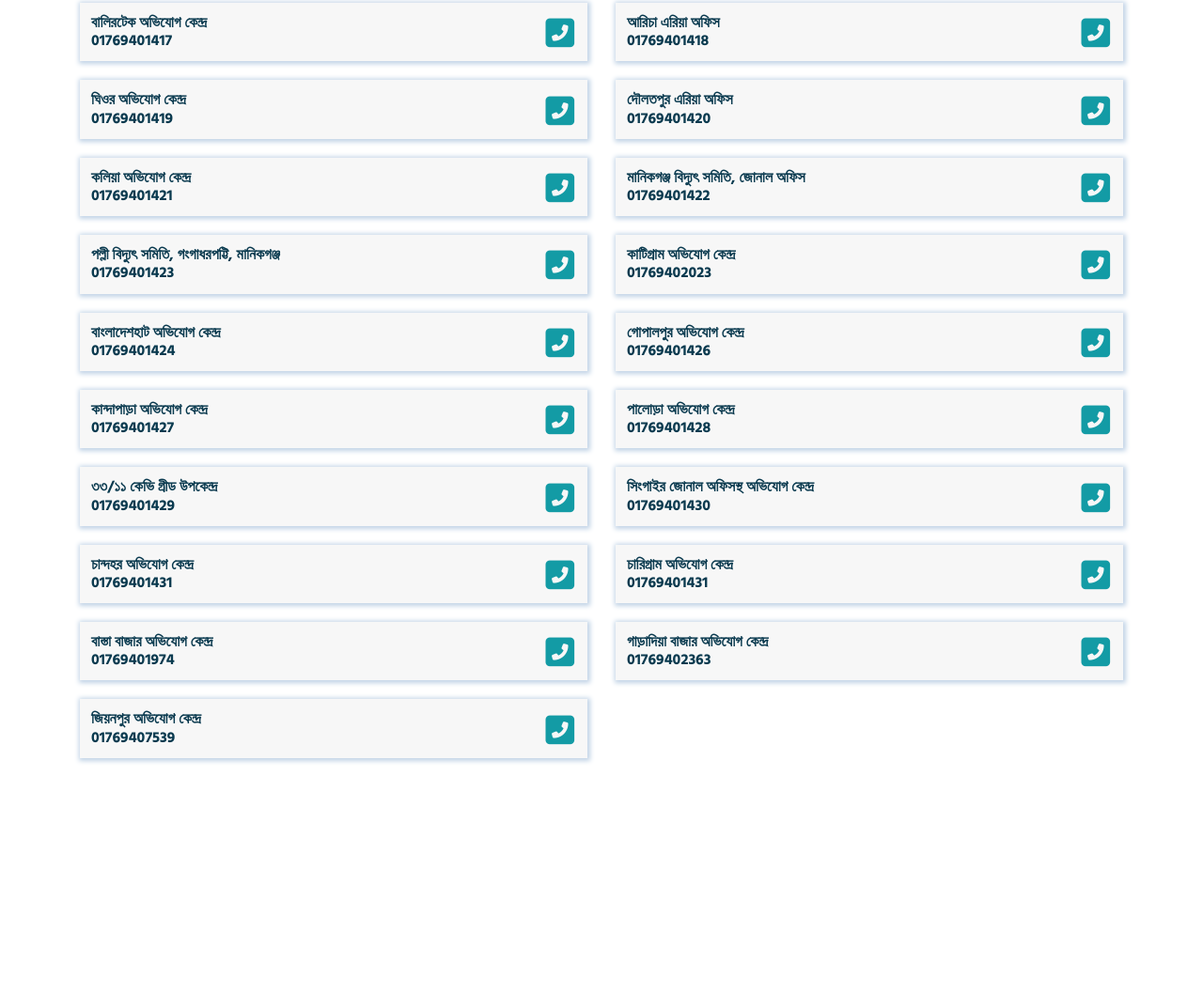
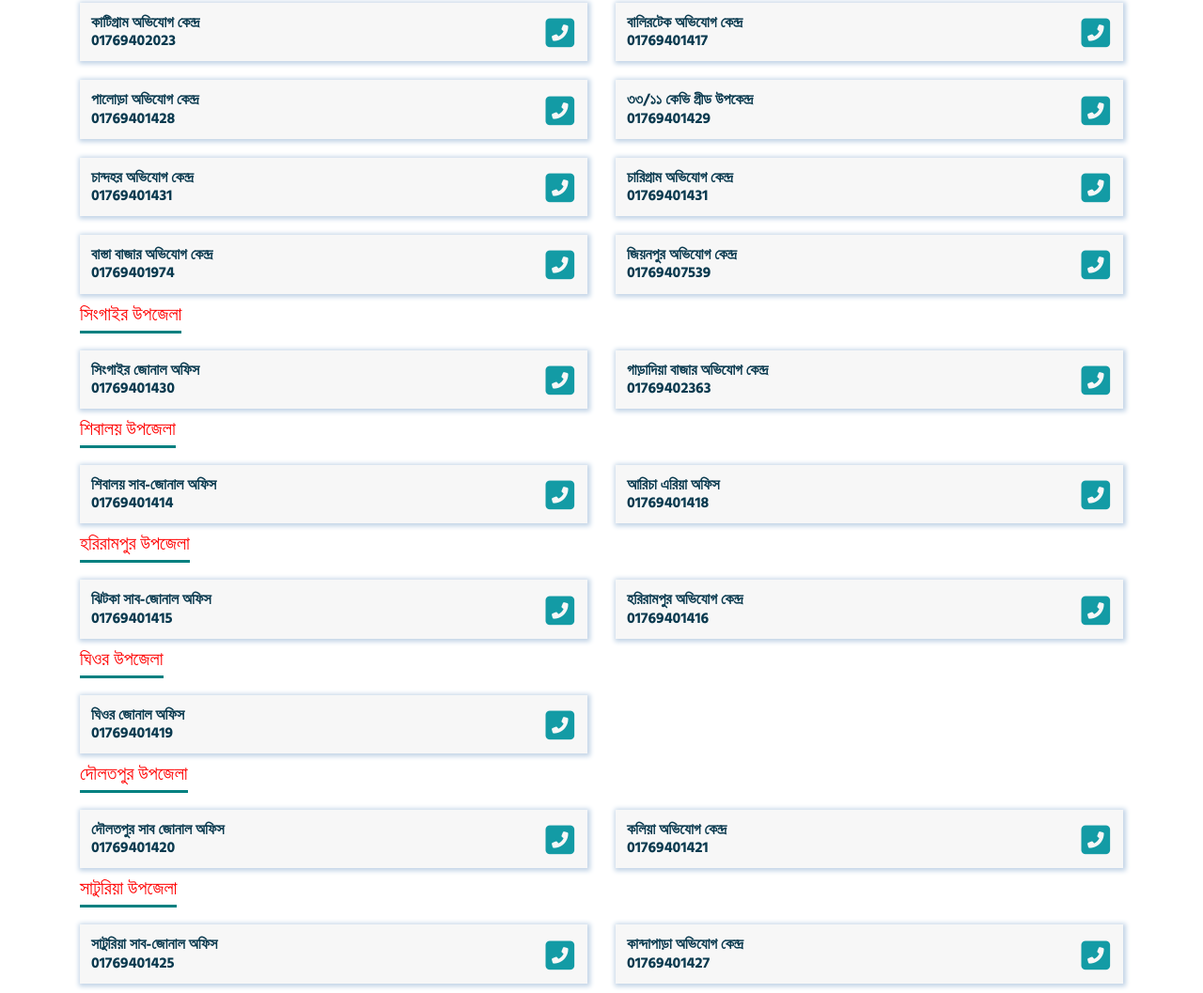
Before and after one commit to Sakhawatdev/manikganj_helpline, a plain HTML site: page htmls/polli_biddut.html in a window 1280 px wide. Shown: the part 335-1392 px from the top of the page at 94% size. Before the commit the page ends 1152 px from the top, so only its background shows below. Drawn offline with nearby package versions, Linux system fonts and the light colour scheme.

Commit message:
polli biddut 2
polli biddut 2

```diff
--- a/htmls/polli_biddut.html
+++ b/htmls/polli_biddut.html
@@ -43,7 +43,7 @@
             font-family: Hind Siliguri;
           "
         >
-          সকল উপজেলা
+          সদর উপজেলা
         </h5>
         <div class="row">
           <div class="col-lg-6 col-md-6 col-sm-12 contact_design">
@@ -60,95 +60,7 @@
           <div class="col-lg-6 col-md-6 col-sm-12 contact_design">
             <div class="card_body">
               <div class="contact_num">
-                <h6>উথুলী এরিয়া অফিস</h6>
-                <h6>01769401414</h6>
-              </div>
-              <div class="call_icon">
-                <a href="tel:+880 1822 663 583"> <i class="fa-solid fa-square-phone-flip"></i></a>
-              </div>
-            </div>
-          </div>
-          <div class="col-lg-6 col-md-6 col-sm-12 contact_design">
-            <div class="card_body">
-              <div class="contact_num">
-                <h6>ঝিটকা অভিযোগ কেন্দ্র</h6>
-                <h6>01769401415</h6>
-              </div>
-              <div class="call_icon">
-                <a href="tel:+880 1822 663 583"> <i class="fa-solid fa-square-phone-flip"></i></a>
-              </div>
-            </div>
-          </div>
-          <div class="col-lg-6 col-md-6 col-sm-12 contact_design">
-            <div class="card_body">
-              <div class="contact_num">
-                <h6>হরিরামপুর অভিযোগ কেন্দ্র</h6>
-                <h6>01769401416</h6>
-              </div>
-              <div class="call_icon">
-                <a href="tel:+880 1822 663 583"> <i class="fa-solid fa-square-phone-flip"></i></a>
-              </div>
-            </div>
-          </div>
-          <div class="col-lg-6 col-md-6 col-sm-12 contact_design">
-            <div class="card_body">
-              <div class="contact_num">
-                <h6>বালিরটেক অভিযোগ কেন্দ্র</h6>
-                <h6>01769401417</h6>
-              </div>
-              <div class="call_icon">
-                <a href="tel:+880 1822 663 583"> <i class="fa-solid fa-square-phone-flip"></i></a>
-              </div>
-            </div>
-          </div>
-          <div class="col-lg-6 col-md-6 col-sm-12 contact_design">
-            <div class="card_body">
-              <div class="contact_num">
-                <h6>আরিচা এরিয়া অফিস</h6>
-                <h6>01769401418</h6>
-              </div>
-              <div class="call_icon">
-                <a href="tel:+880 1822 663 583"> <i class="fa-solid fa-square-phone-flip"></i></a>
-              </div>
-            </div>
-          </div>
-          <div class="col-lg-6 col-md-6 col-sm-12 contact_design">
-            <div class="card_body">
-              <div class="contact_num">
-                <h6>ঘিওর অভিযোগ কেন্দ্র</h6>
-                <h6>01769401419</h6>
-              </div>
-              <div class="call_icon">
-                <a href="tel:+880 1822 663 583"> <i class="fa-solid fa-square-phone-flip"></i></a>
-              </div>
-            </div>
-          </div>
-          <div class="col-lg-6 col-md-6 col-sm-12 contact_design">
-            <div class="card_body">
-              <div class="contact_num">
-                <h6>দৌলতপুর এরিয়া অফিস</h6>
-                <h6>01769401420</h6>
-              </div>
-              <div class="call_icon">
-                <a href="tel:+880 1822 663 583"> <i class="fa-solid fa-square-phone-flip"></i></a>
-              </div>
-            </div>
-          </div>
-          <div class="col-lg-6 col-md-6 col-sm-12 contact_design">
-            <div class="card_body">
-              <div class="contact_num">
-                <h6>কলিয়া অভিযোগ কেন্দ্র</h6>
-                <h6>01769401421</h6>
-              </div>
-              <div class="call_icon">
-                <a href="tel:+880 1822 663 583"> <i class="fa-solid fa-square-phone-flip"></i></a>
-              </div>
-            </div>
-          </div>
-          <div class="col-lg-6 col-md-6 col-sm-12 contact_design">
-            <div class="card_body">
-              <div class="contact_num">
-                <h6>মানিকগঞ্জ বিদ্যুৎ সমিতি, জোনাল অফিস</h6>
+                <h6>মানিকগঞ্জ পল্লী বিদ্যুৎ সমিতি, জোনাল অফিস</h6>
                 <h6>01769401422</h6>
               </div>
               <div class="call_icon">
@@ -170,6 +82,17 @@
           <div class="col-lg-6 col-md-6 col-sm-12 contact_design">
             <div class="card_body">
               <div class="contact_num">
+                <h6>বাংলাদেশহাট অভিযোগ কেন্দ্র</h6>
+                <h6>01769401424</h6>
+              </div>
+              <div class="call_icon">
+                <a href="tel:+880 1822 663 583"> <i class="fa-solid fa-square-phone-flip"></i></a>
+              </div>
+            </div>
+          </div>
+          <div class="col-lg-6 col-md-6 col-sm-12 contact_design">
+            <div class="card_body">
+              <div class="contact_num">
                 <h6>কাটিগ্রাম অভিযোগ কেন্দ্র</h6>
                 <h6>01769402023</h6>
               </div>
@@ -181,15 +104,16 @@
           <div class="col-lg-6 col-md-6 col-sm-12 contact_design">
             <div class="card_body">
               <div class="contact_num">
-                <h6>বাংলাদেশহাট অভিযোগ কেন্দ্র</h6>
-                <h6>01769401424</h6>
+                <h6>বালিরটেক অভিযোগ কেন্দ্র</h6>
+                <h6>01769401417</h6>
               </div>
               <div class="call_icon">
                 <a href="tel:+880 1822 663 583"> <i class="fa-solid fa-square-phone-flip"></i></a>
               </div>
             </div>
           </div>
-          <div class="col-lg-6 col-md-6 col-sm-12 contact_design">
+
+          <!-- <div class="col-lg-6 col-md-6 col-sm-12 contact_design">
             <div class="card_body">
               <div class="contact_num">
                 <h6>গোপালপুর অভিযোগ কেন্দ্র</h6>
@@ -199,18 +123,8 @@
                 <a href="tel:+880 1822 663 583"> <i class="fa-solid fa-square-phone-flip"></i></a>
               </div>
             </div>
-          </div>
-          <div class="col-lg-6 col-md-6 col-sm-12 contact_design">
-            <div class="card_body">
-              <div class="contact_num">
-                <h6>কান্দাপাড়া অভিযোগ কেন্দ্র</h6>
-                <h6>01769401427</h6>
-              </div>
-              <div class="call_icon">
-                <a href="tel:+880 1822 663 583"> <i class="fa-solid fa-square-phone-flip"></i></a>
-              </div>
-            </div>
-          </div>
+          </div> -->
+
           <div class="col-lg-6 col-md-6 col-sm-12 contact_design">
             <div class="card_body">
               <div class="contact_num">
@@ -227,17 +141,6 @@
               <div class="contact_num">
                 <h6>৩৩/১১ কেভি গ্রীড উপকেন্দ্র</h6>
                 <h6>01769401429</h6>
-              </div>
-              <div class="call_icon">
-                <a href="tel:+880 1822 663 583"> <i class="fa-solid fa-square-phone-flip"></i></a>
-              </div>
-            </div>
-          </div>
-          <div class="col-lg-6 col-md-6 col-sm-12 contact_design">
-            <div class="card_body">
-              <div class="contact_num">
-                <h6>সিংগাইর জোনাল অফিসস্থ অভিযোগ কেন্দ্র</h6>
-                <h6>01769401430</h6>
               </div>
               <div class="call_icon">
                 <a href="tel:+880 1822 663 583"> <i class="fa-solid fa-square-phone-flip"></i></a>
@@ -280,8 +183,32 @@
           <div class="col-lg-6 col-md-6 col-sm-12 contact_design">
             <div class="card_body">
               <div class="contact_num">
-                <h6>গাড়াদিয়া বাজার অভিযোগ কেন্দ্র</h6>
-                <h6>01769402363</h6>
+                <h6>জিয়নপুর অভিযোগ কেন্দ্র</h6>
+                <h6>01769407539</h6>
+              </div>
+              <div class="call_icon">
+                <a href="tel:+880 1822 663 583"> <i class="fa-solid fa-square-phone-flip"></i></a>
+              </div>
+            </div>
+          </div>
+        </div>
+        <h5
+          style="
+            color: red;
+            border-bottom: 3px solid teal;
+            display: inline-block;
+            padding-bottom: 5px;
+            font-family: Hind Siliguri;
+          "
+        >
+          সিংগাইর উপজেলা
+        </h5>
+        <div class="row">
+          <div class="col-lg-6 col-md-6 col-sm-12 contact_design">
+            <div class="card_body">
+              <div class="contact_num">
+                <h6>সিংগাইর জোনাল অফিস</h6>
+                <h6>01769401430</h6>
               </div>
               <div class="call_icon">
                 <a href="tel:+880 1822 663 583"> <i class="fa-solid fa-square-phone-flip"></i></a>
@@ -291,8 +218,172 @@
           <div class="col-lg-6 col-md-6 col-sm-12 contact_design">
             <div class="card_body">
               <div class="contact_num">
-                <h6>জিয়নপুর অভিযোগ কেন্দ্র</h6>
-                <h6>01769407539</h6>
+                <h6>গাড়াদিয়া বাজার অভিযোগ কেন্দ্র</h6>
+                <h6>01769402363</h6>
+              </div>
+              <div class="call_icon">
+                <a href="tel:+880 1822 663 583"> <i class="fa-solid fa-square-phone-flip"></i></a>
+              </div>
+            </div>
+          </div>
+        </div>
+        <h5
+          style="
+            color: red;
+            border-bottom: 3px solid teal;
+            display: inline-block;
+            padding-bottom: 5px;
+            font-family: Hind Siliguri;
+          "
+        >
+          শিবালয় উপজেলা
+        </h5>
+        <div class="row">
+          <div class="col-lg-6 col-md-6 col-sm-12 contact_design">
+            <div class="card_body">
+              <div class="contact_num">
+                <h6>শিবালয় সাব-জোনাল অফিস</h6>
+                <h6>01769401414</h6>
+              </div>
+              <div class="call_icon">
+                <a href="tel:+880 1822 663 583"> <i class="fa-solid fa-square-phone-flip"></i></a>
+              </div>
+            </div>
+          </div>
+          <div class="col-lg-6 col-md-6 col-sm-12 contact_design">
+            <div class="card_body">
+              <div class="contact_num">
+                <h6>আরিচা এরিয়া অফিস</h6>
+                <h6>01769401418</h6>
+              </div>
+              <div class="call_icon">
+                <a href="tel:+880 1822 663 583"> <i class="fa-solid fa-square-phone-flip"></i></a>
+              </div>
+            </div>
+          </div>
+        </div>
+        <h5
+          style="
+            color: red;
+            border-bottom: 3px solid teal;
+            display: inline-block;
+            padding-bottom: 5px;
+            font-family: Hind Siliguri;
+          "
+        >
+          হরিরামপুর উপজেলা
+        </h5>
+        <div class="row">
+          <div class="col-lg-6 col-md-6 col-sm-12 contact_design">
+            <div class="card_body">
+              <div class="contact_num">
+                <h6>ঝিটকা সাব-জোনাল অফিস</h6>
+                <h6>01769401415</h6>
+              </div>
+              <div class="call_icon">
+                <a href="tel:+880 1822 663 583"> <i class="fa-solid fa-square-phone-flip"></i></a>
+              </div>
+            </div>
+          </div>
+          <div class="col-lg-6 col-md-6 col-sm-12 contact_design">
+            <div class="card_body">
+              <div class="contact_num">
+                <h6>হরিরামপুর অভিযোগ কেন্দ্র</h6>
+                <h6>01769401416</h6>
+              </div>
+              <div class="call_icon">
+                <a href="tel:+880 1822 663 583"> <i class="fa-solid fa-square-phone-flip"></i></a>
+              </div>
+            </div>
+          </div>
+        </div>
+        <h5
+          style="
+            color: red;
+            border-bottom: 3px solid teal;
+            display: inline-block;
+            padding-bottom: 5px;
+            font-family: Hind Siliguri;
+          "
+        >
+          ঘিওর উপজেলা
+        </h5>
+        <div class="row">
+          <div class="col-lg-6 col-md-6 col-sm-12 contact_design">
+            <div class="card_body">
+              <div class="contact_num">
+                <h6>ঘিওর জোনাল অফিস</h6>
+                <h6>01769401419</h6>
+              </div>
+              <div class="call_icon">
+                <a href="tel:+880 1822 663 583"> <i class="fa-solid fa-square-phone-flip"></i></a>
+              </div>
+            </div>
+          </div>
+        </div>
+        <h5
+          style="
+            color: red;
+            border-bottom: 3px solid teal;
+            display: inline-block;
+            padding-bottom: 5px;
+            font-family: Hind Siliguri;
+          "
+        >
+          দৌলতপুর উপজেলা
+        </h5>
+        <div class="row">
+          <div class="col-lg-6 col-md-6 col-sm-12 contact_design">
+            <div class="card_body">
+              <div class="contact_num">
+                <h6>দৌলতপুর সাব জোনাল অফিস</h6>
+                <h6>01769401420</h6>
+              </div>
+              <div class="call_icon">
+                <a href="tel:+880 1822 663 583"> <i class="fa-solid fa-square-phone-flip"></i></a>
+              </div>
+            </div>
+          </div>
+          <div class="col-lg-6 col-md-6 col-sm-12 contact_design">
+            <div class="card_body">
+              <div class="contact_num">
+                <h6>কলিয়া অভিযোগ কেন্দ্র</h6>
+                <h6>01769401421</h6>
+              </div>
+              <div class="call_icon">
+                <a href="tel:+880 1822 663 583"> <i class="fa-solid fa-square-phone-flip"></i></a>
+              </div>
+            </div>
+          </div>
+        </div>
+        <h5
+          style="
+            color: red;
+            border-bottom: 3px solid teal;
+            display: inline-block;
+            padding-bottom: 5px;
+            font-family: Hind Siliguri;
+          "
+        >
+          সাটুরিয়া উপজেলা
+        </h5>
+        <div class="row">
+          <div class="col-lg-6 col-md-6 col-sm-12 contact_design">
+            <div class="card_body">
+              <div class="contact_num">
+                <h6>সাটুরিয়া সাব-জোনাল অফিস</h6>
+                <h6>01769401425</h6>
+              </div>
+              <div class="call_icon">
+                <a href="tel:+880 1822 663 583"> <i class="fa-solid fa-square-phone-flip"></i></a>
+              </div>
+            </div>
+          </div>
+          <div class="col-lg-6 col-md-6 col-sm-12 contact_design">
+            <div class="card_body">
+              <div class="contact_num">
+                <h6>কান্দাপাড়া অভিযোগ কেন্দ্র</h6>
+                <h6>01769401427</h6>
               </div>
               <div class="call_icon">
                 <a href="tel:+880 1822 663 583"> <i class="fa-solid fa-square-phone-flip"></i></a>
```
